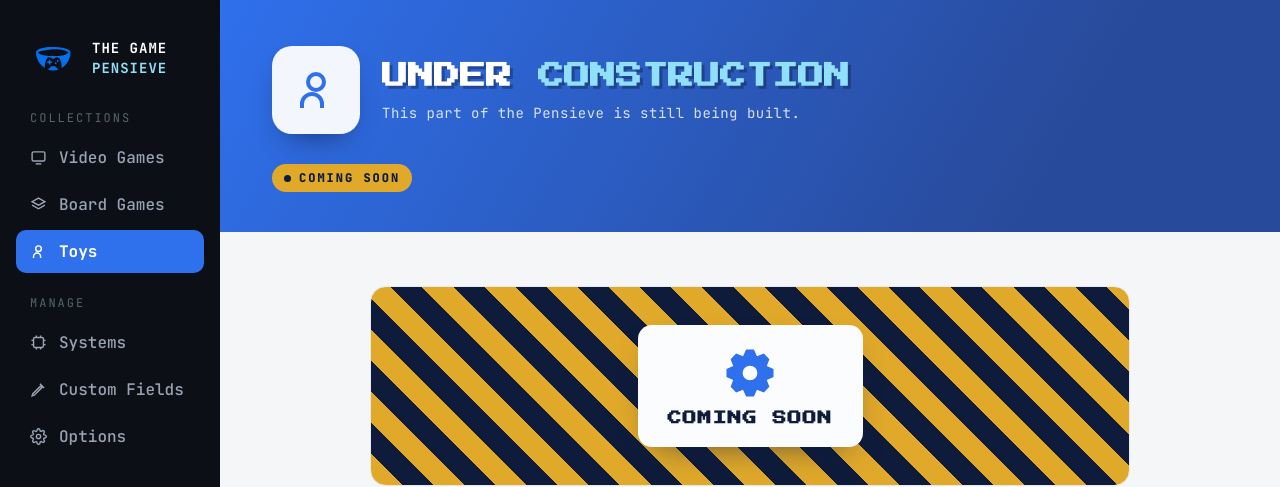
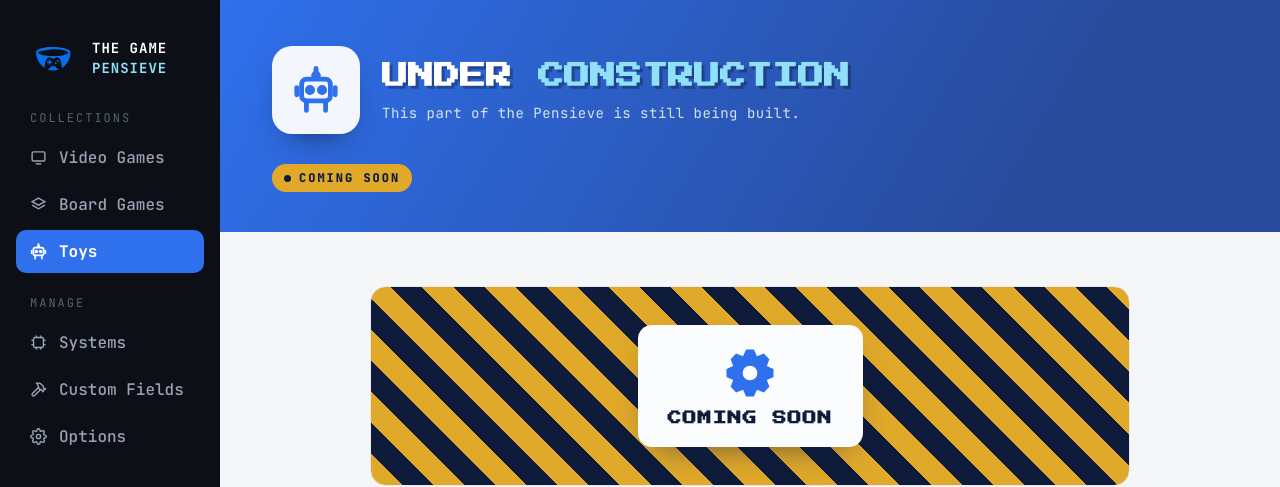
Before and after one commit to sethhaskellcondie/the-game-pensieve-web-v2, a Next.js app: page /toys in a window 1280 px wide. Shown: the top 487 px of the page. Built offline with nearby package versions, Linux system fonts and the light colour scheme.

Commit message:
Updated the custom field and toys icons.

```diff
--- a/src/components/icons/CustomFieldsIcon.tsx
+++ b/src/components/icons/CustomFieldsIcon.tsx
@@ -3,8 +3,10 @@
 
 export default function CustomFieldsIcon(props: SVGProps<SVGSVGElement>) {
   return (
-    <IconBase {...props}>
-      <path d="M14 4l6 6M3 21l3-1 11-11-2-2L4 18l-1 3z" />
+    <IconBase strokeLinecap="round" strokeLinejoin="round" {...props}>
+      <path d="M15 12l-8.5 8.5a2.12 2.12 0 1 1-3-3L12 9" />
+      <path d="M17.64 15 22 10.64" />
+      <path d="m20.91 11.7-1.25-1.25c-.6-.6-.93-1.4-.93-2.25v-.86L16.01 4.6a5.56 5.56 0 0 0-3.94-1.64H9l.92.82A6.18 6.18 0 0 1 12 8.4v1.56l2 2h.86c.85 0 1.65.34 2.25.93l1.25 1.25" />
     </IconBase>
   );
 }
--- a/src/components/icons/ToysIcon.tsx
+++ b/src/components/icons/ToysIcon.tsx
@@ -3,9 +3,18 @@
 
 export default function ToysIcon(props: SVGProps<SVGSVGElement>) {
   return (
-    <IconBase {...props}>
-      <circle cx="12" cy="8" r="4" />
-      <path d="M5 21v-2a5 5 0 0110 0v2" />
+    <IconBase
+      viewBox="2 1 20 20"
+      strokeLinecap="round"
+      strokeLinejoin="round"
+      {...props}
+    >
+      <path d="M12 2v2.5" />
+      <circle cx="12" cy="5" r="1" />
+      <rect x="6" y="6.5" width="12" height="9" rx="2" />
+      <circle cx="9.5" cy="11" r="1.1" fill="currentColor" />
+      <circle cx="14.5" cy="11" r="1.1" fill="currentColor" />
+      <path d="M8 15.5v4M16 15.5v4M4 10v3M20 10v3" />
     </IconBase>
   );
 }
```
